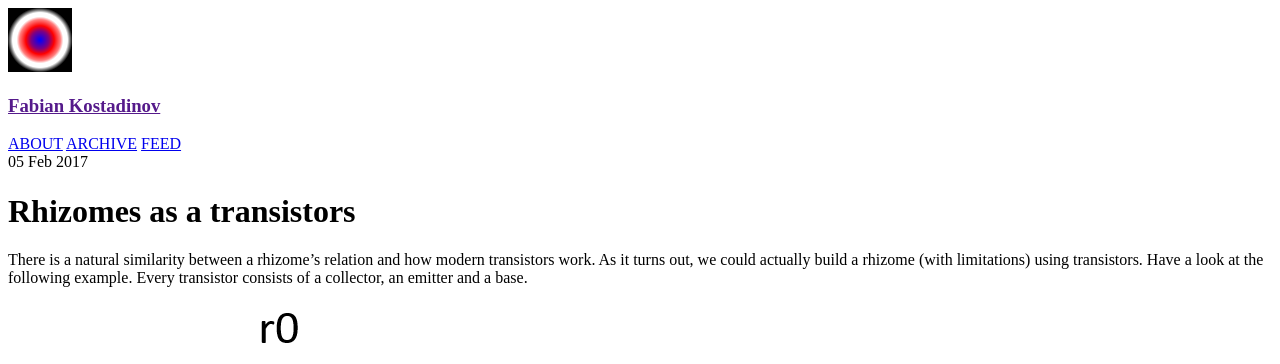
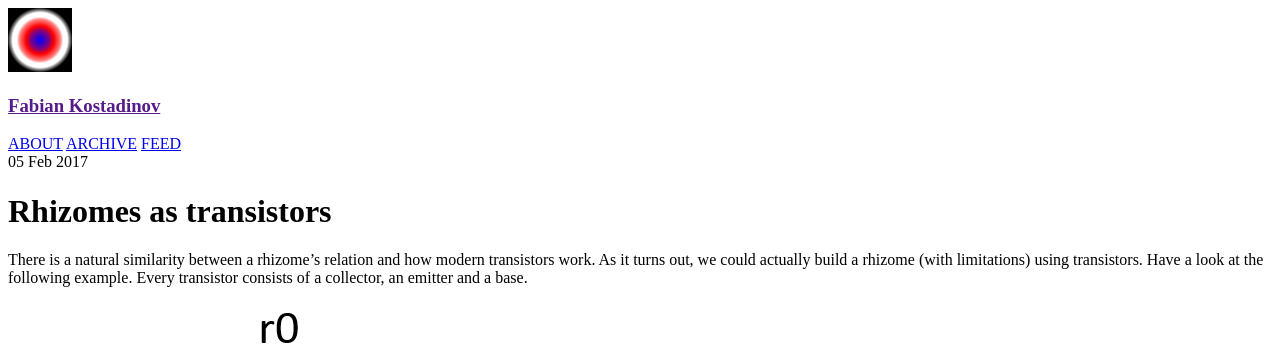
Before and after one commit to fabian-kostadinov/fabian-kostadinov.github.io, a Jekyll site: the page built from _posts/2017-02-05-rhizomes-as-transistors.md, in a window 1280 px wide. Shown: the top 364 px of the page. Built offline with Jekyll 4.4.1, drawn with Linux system fonts in a browser that asks for light colours; nearby versions of some CDN libraries; Markdown is read by kramdown in place of the engine named in the settings; comment, search, counter and statistics services are not loaded.

```diff
--- a/_posts/2017-02-05-rhizomes-as-transistors.md
+++ b/_posts/2017-02-05-rhizomes-as-transistors.md
@@ -1,6 +1,6 @@
 ---
 layout: post
-title: Rhizomes as a transistors
+title: Rhizomes as transistors
 comments: true
 tags: [rhizome, transistor]
 ---
```
